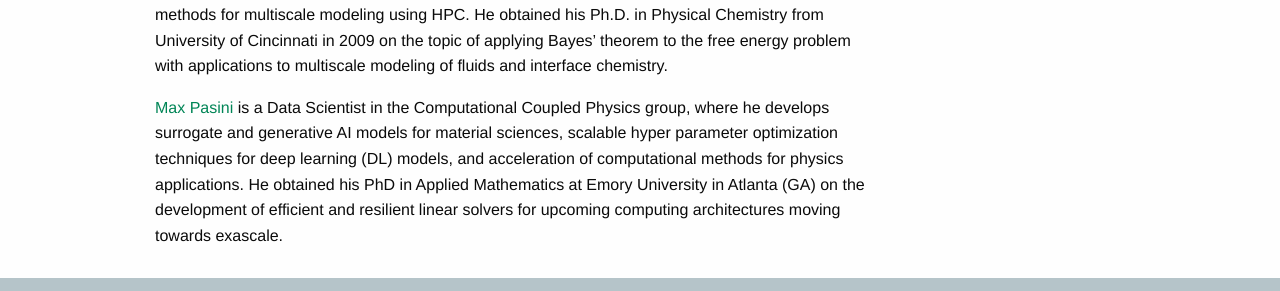
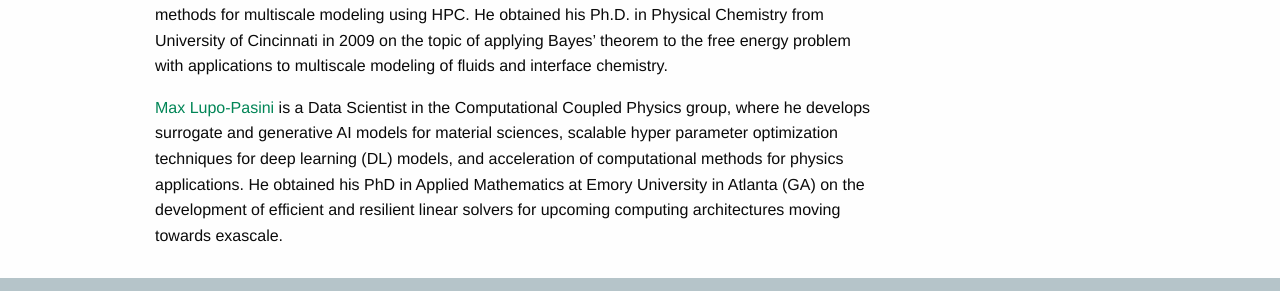
Before and after one commit to ORNL/developer.ornl.gov, a Jekyll site: the page built from _posts/2023-12-18-hydragnn.md, in a window 1280 px wide and 900 px high, scrolled down 9829 px. Shown: the part 551-842 px from the top of the window. Built offline with Jekyll 4.4.1, drawn with Linux system fonts in a browser that asks for light colours.

Commit message:
Fixed spelling

```diff
--- a/_posts/2023-12-18-hydragnn.md
+++ b/_posts/2023-12-18-hydragnn.md
@@ -1,6 +1,6 @@
 ---
 title: Predicting Chemical and Material Molecular Properties With HydraGNN
-author: Feiyi Wang, David M. Rogers, and Max Pasini
+author: Pei Zhang, Jong Youl Choi, David M. Rogers, and Max Lupo Pasini
 tags: ["chemistry", "AI/ML", "tutorial"]
 ---
 
@@ -476,7 +476,7 @@ is a Computational Scientist in the Advanced Computing for Chemistry and Materia
 of applying Bayes' theorem to the free energy problem with applications to multiscale modeling of fluids and interface chemistry.
 
 
-[Max Pasini](https://www.ornl.gov/staff-profile/massimiliano-lupo-pasini)
+[Max Lupo-Pasini](https://www.ornl.gov/staff-profile/massimiliano-lupo-pasini)
 is a Data Scientist in the Computational Coupled Physics
 group, where he develops surrogate and generative AI models for material sciences, scalable hyper parameter optimization techniques for deep learning (DL) models, and acceleration of computational methods for physics applications.
 He obtained his PhD in Applied Mathematics at Emory University in Atlanta (GA)
```
